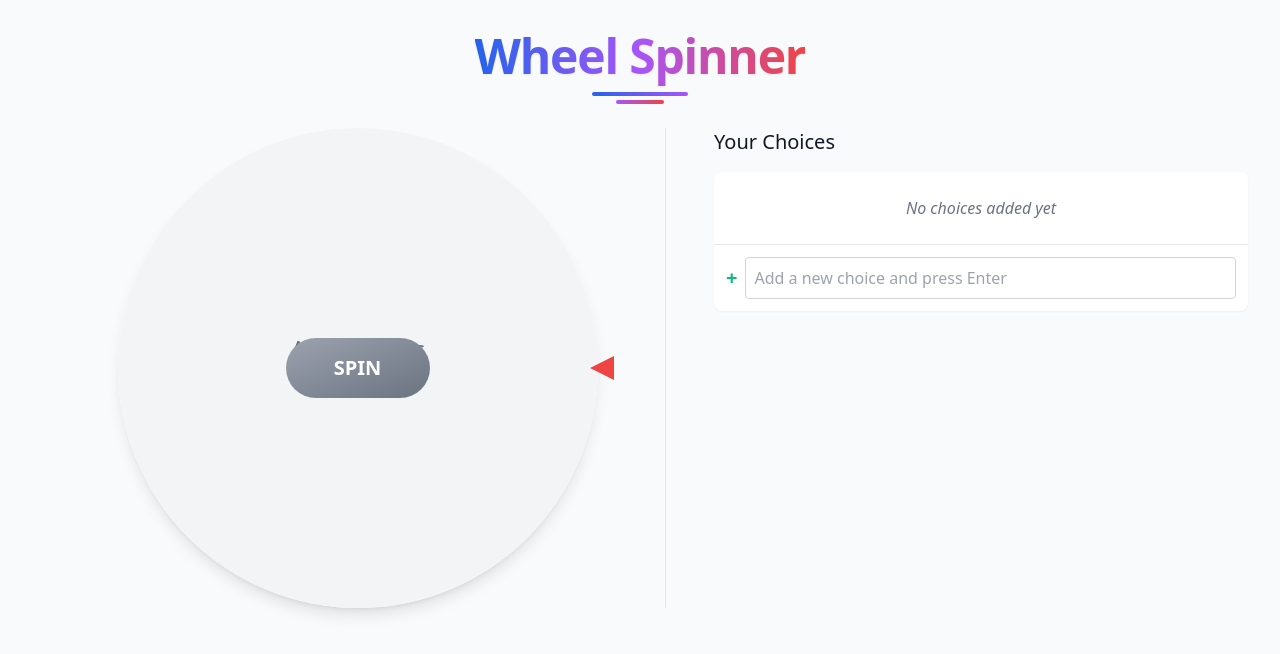
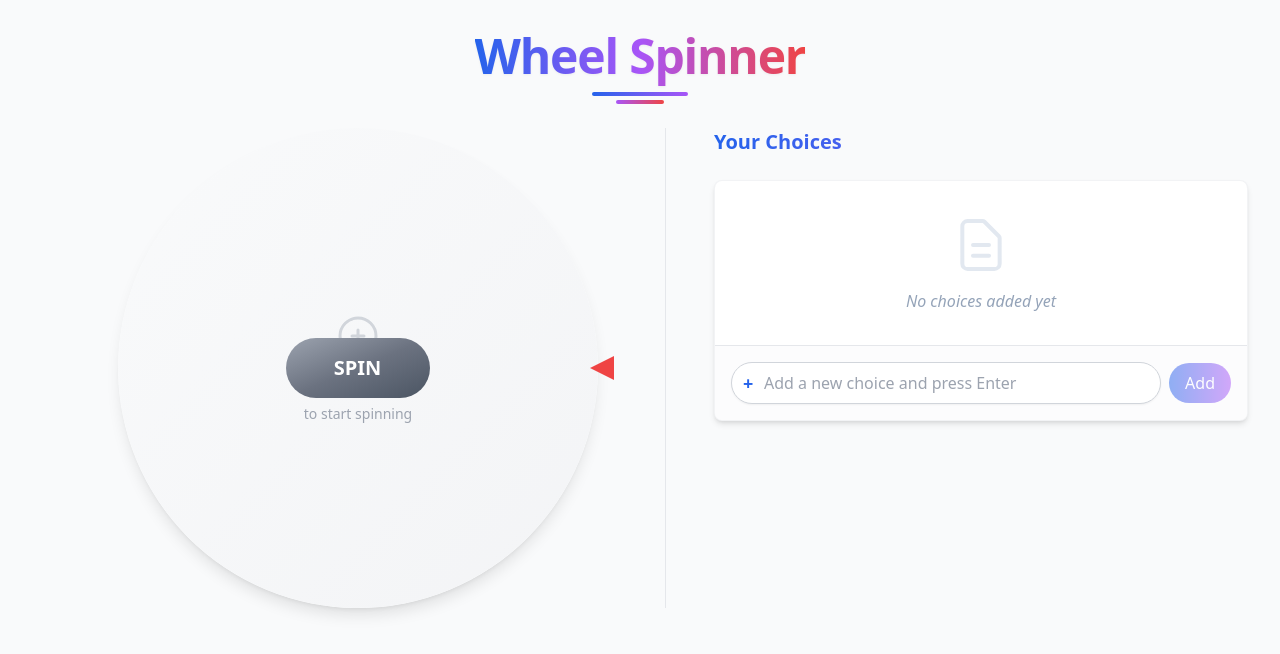
Before and after one commit to gpetiot/wheel-js, a React (Create React App) app: page / in a window 1280 px wide. Shown: the top 654 px of the page. Built offline with nearby package versions, Linux system fonts and the light colour scheme; the HTML template or start-up script is replaced by a standard one.

Commit message:
Style(app): apply consistent gradient theme across all components

```diff
--- a/src/components/ChoicesList.js
+++ b/src/components/ChoicesList.js
@@ -37,13 +37,17 @@ const ChoiceItem = ({ choice, index, onEdit, onUpdate, onDelete }) => {
   }
 
   return (
-    <li className="flex items-center justify-between p-3 border-b border-gray-200 transition-colors duration-200 hover:bg-gray-50" data-index={index}>
-      <div className="flex items-center gap-2 cursor-pointer flex-1 group" onClick={() => onEdit(index)}>
+    <li className="flex items-center justify-between p-3 border-b border-gray-200 transition-all duration-200 hover:bg-gray-50/80 relative overflow-hidden group" data-index={index}>
+      <div
+        className="absolute inset-0 opacity-0 group-hover:opacity-5 bg-gradient-to-r from-blue-600 to-purple-500 transition-opacity duration-300"
+        aria-hidden="true"
+      ></div>
+      <div className="flex items-center gap-2 cursor-pointer flex-1 group z-10" onClick={() => onEdit(index)}>
         <span className="font-medium">{choice.text}</span>
-        <span className="text-xs text-gray-400 opacity-0 transition-opacity duration-200 group-hover:opacity-100">Click to edit</span>
+        <span className="text-xs text-blue-500 opacity-0 transition-opacity duration-200 group-hover:opacity-100">Click to edit</span>
       </div>
       <button
-        className="bg-transparent text-red-500 border-none text-xl cursor-pointer p-1 rounded hover:bg-red-50 transition-colors duration-200"
+        className="relative z-10 bg-transparent text-red-500 border-none text-xl cursor-pointer p-1 rounded-full hover:bg-red-50 transition-colors duration-200 hover:text-red-600 focus:outline-none focus:ring-2 focus:ring-red-300"
         onClick={(e) => {
           e.stopPropagation();
           onDelete(index);
@@ -58,7 +62,14 @@ const ChoiceItem = ({ choice, index, onEdit, onUpdate, onDelete }) => {
 
 // Empty choices message component
 const EmptyChoicesMessage = () => (
-  <li className="py-6 px-4 text-center text-gray-500 italic">No choices added yet</li>
+  <li className="py-8 px-4 text-center text-slate-400 italic">
+    <div className="flex flex-col items-center">
+      <svg xmlns="http://www.w3.org/2000/svg" className="h-16 w-16 text-slate-200 mb-3" fill="none" viewBox="0 0 24 24" stroke="currentColor">
+        <path strokeLinecap="round" strokeLinejoin="round" strokeWidth={1.5} d="M9 12h6m-6 4h6m2 5H7a2 2 0 01-2-2V5a2 2 0 012-2h5.586a1 1 0 01.707.293l5.414 5.414a1 1 0 01.293.707V19a2 2 0 01-2 2z" />
+      </svg>
+      <span>No choices added yet</span>
+    </div>
+  </li>
 );
 
 // Main ChoicesList component
@@ -81,9 +92,9 @@ const ChoicesList = ({ choices, onChoiceEdit, onChoiceUpdate, onChoiceDelete, on
 
   return (
     <div className="flex flex-col gap-4 md:flex-1">
-      <h2 className="text-xl font-medium text-gray-900 m-0">Your Choices</h2>
+      <h2 className="text-xl font-bold text-transparent bg-clip-text bg-gradient-to-r from-blue-600 to-purple-500 mb-2">Your Choices</h2>
 
-      <div className="bg-white rounded-lg shadow-sm overflow-hidden">
+      <div className="bg-white rounded-lg shadow-md border border-gray-200/50 overflow-hidden">
         <ul className="list-none m-0 p-0 max-h-[400px] overflow-y-auto">
           {choices.length === 0 ? (
             <EmptyChoicesMessage />
@@ -101,18 +112,25 @@ const ChoicesList = ({ choices, onChoiceEdit, onChoiceUpdate, onChoiceDelete, on
           )}
         </ul>
 
-        <div className="p-3 border-t border-gray-200">
-          <div className="flex items-center gap-2">
-            <span className="text-emerald-500 text-xl font-bold">+</span>
+        <div className="p-4 border-t border-gray-200 bg-gray-50/50">
+          <div className="flex items-center gap-2 relative">
+            <span className="absolute left-3 text-gradient-to-r from-blue-600 to-purple-500 text-blue-600 font-bold text-lg z-10">+</span>
             <input
               ref={newChoiceInputRef}
               type="text"
               placeholder="Add a new choice and press Enter"
-              className="flex-1 p-2 border border-gray-300 rounded text-base focus:border-blue-500 focus:outline-none focus:ring-2 focus:ring-blue-300/30"
+              className="flex-1 p-2 pl-8 border border-gray-300 rounded-full text-base shadow-sm focus:border-purple-500 focus:outline-none focus:ring-2 focus:ring-purple-300/30 transition-all duration-200"
               value={newChoice}
               onChange={(e) => setNewChoice(e.target.value)}
               onKeyUp={handleKeyUp}
             />
+            <button
+              onClick={handleAddChoice}
+              disabled={!newChoice.trim()}
+              className="py-2 px-4 bg-gradient-to-r from-blue-600 to-purple-500 text-white rounded-full font-medium transition-all duration-200 hover:shadow-md disabled:opacity-50 disabled:cursor-not-allowed disabled:hover:shadow-none"
+            >
+              Add
+            </button>
           </div>
         </div>
       </div>
--- a/src/components/Wheel.js
+++ b/src/components/Wheel.js
@@ -4,7 +4,7 @@ import { DEFAULTS } from '../utils/constants';
 
 // Text component for the slice labels
 const SliceText = ({ text, x, y, rotation, sliceAngle }) => {
-  // Larger font for full circle or large slices
+  // Improved font size calculation
   let fontSize;
   if (sliceAngle === 360) {
     fontSize = "4.5";  // Larger font for full circle near border
@@ -29,7 +29,7 @@ const SliceText = ({ text, x, y, rotation, sliceAngle }) => {
         fontSize={fontSize}
         fontWeight="bold"
         transform={`rotate(${rotation}, ${x}, ${y})`}
-        style={{ textShadow: "0 0 1px black" }}
+        style={{ textShadow: "0 1px 2px rgba(0,0,0,0.3)" }}
       >
         <title>{text}</title>
         {text}
@@ -50,7 +50,7 @@ const SliceText = ({ text, x, y, rotation, sliceAngle }) => {
       fontSize={fontSize}
       fontWeight="bold"
       transform={`rotate(${rotation}, ${x}, ${y})`}
-      style={{ textShadow: "0 0 1px black" }}
+      style={{ textShadow: "0 1px 2px rgba(0,0,0,0.3)" }}
     >
       <title>{text}</title>
       <tspan x={x} dy="-0.6em">{words.slice(0, midpoint).join(' ')}</tspan>
@@ -61,8 +61,12 @@ const SliceText = ({ text, x, y, rotation, sliceAngle }) => {
 
 // Empty wheel message when no choices exist
 const EmptyWheelMessage = () => (
-  <div className="flex items-center justify-center h-full w-full bg-gray-100 rounded-full text-gray-500 text-2xl text-center leading-relaxed">
-    Add choices<br/>to start
+  <div className="flex flex-col items-center justify-center h-full w-full bg-gradient-to-br from-gray-50 to-gray-100 rounded-full text-gray-400 text-center">
+    <svg xmlns="http://www.w3.org/2000/svg" className="h-12 w-12 mb-3 text-gray-300" fill="none" viewBox="0 0 24 24" stroke="currentColor">
+      <path strokeLinecap="round" strokeLinejoin="round" strokeWidth={1.5} d="M12 9v3m0 0v3m0-3h3m-3 0H9m12 0a9 9 0 11-18 0 9 9 0 0118 0z" />
+    </svg>
+    <div className="text-xl font-medium">Add choices</div>
+    <div className="text-sm mt-1 text-gray-400">to start spinning</div>
   </div>
 );
 
@@ -78,6 +82,16 @@ const Wheel = ({ wheelSlices, rotation, highlightIndex = -1 }) => {
 
   return (
     <svg width="100%" height="100%" viewBox="0 0 100 100">
+      {/* Center circle (optional decorative element) */}
+      <circle
+        cx={centerX}
+        cy={centerY}
+        r={2}
+        fill="white"
+        stroke="#e5e7eb"
+        strokeWidth="0.5"
+      />
+
       {wheelSlices.map((slice, index) => {
         // Calculate angles in radians
         const startAngle = toRadians(slice.rotate);
@@ -106,6 +120,9 @@ const Wheel = ({ wheelSlices, rotation, highlightIndex = -1 }) => {
           ? 0
           : calculateTextRotation(textAngle);
 
+        // Determine if this slice is highlighted (the winner)
+        const isHighlighted = index === highlightIndex;
+
         // Add index number to each slice for debugging
         const middleRadius = radius * 0.4;
         const middleX = centerX + middleRadius * Math.cos(textAngle);
@@ -119,7 +136,18 @@ const Wheel = ({ wheelSlices, rotation, highlightIndex = -1 }) => {
               stroke="white"
               strokeWidth="1"
               data-slice-index={index}
+              className={isHighlighted ? "filter brightness-110" : ""}
             />
+            {isHighlighted && (
+              <path
+                d={pathData}
+                fill="white"
+                opacity="0.1"
+                stroke="white"
+                strokeWidth="1.5"
+                data-highlight="true"
+              />
+            )}
             <SliceText
               text={slice.text}
               x={textX}
--- a/src/components/WheelSpinner.js
+++ b/src/components/WheelSpinner.js
@@ -305,12 +305,12 @@ const WheelSpinner = () => {
             </div>
             <button
               className="absolute left-1/2 top-1/2 -translate-x-1/2 -translate-y-1/2 py-4 px-8
-              bg-gradient-to-br from-red-500 to-red-700 hover:from-red-600 hover:to-red-800
+              bg-gradient-to-br from-blue-600 via-purple-500 to-red-500 hover:from-blue-700 hover:via-purple-600 hover:to-red-600
               text-white font-bold text-xl rounded-full
-              shadow-[0_4px_14px_0_rgba(220,38,38,0.39)]
+              shadow-[0_4px_14px_0_rgba(79,70,229,0.4)]
               transition-all duration-300 ease-out transform hover:scale-105 active:scale-95
               cursor-pointer z-10
-              disabled:from-gray-400 disabled:to-gray-500 disabled:cursor-not-allowed disabled:shadow-none
+              disabled:from-gray-400 disabled:via-gray-500 disabled:to-gray-600 disabled:cursor-not-allowed disabled:shadow-none
               flex items-center justify-center gap-2 min-w-36"
               onClick={spinWheel}
               disabled={isSpinning || choices.length === 0}
@@ -330,12 +330,14 @@ const WheelSpinner = () => {
           </div>
 
           {showResult && (
-            <div className="w-full max-w-[480px] mx-auto py-4 px-4 text-center text-2xl text-slate-900 font-medium relative animate-[fadeIn_0.5s_ease-in,pulseScale_1s_ease-in-out]">
-              The wheel has chosen:
-              <strong className="block mt-2 text-3xl font-bold text-blue-600 drop-shadow-sm">
-                {result}
-              </strong>
-              <div className="absolute -bottom-[10px] left-1/2 w-4/5 h-1 bg-gradient-to-r from-transparent via-blue-500/50 to-transparent -translate-x-1/2 rounded-md"></div>
+            <div className="w-full max-w-[480px] mx-auto py-5 px-6 text-center relative animate-[fadeIn_0.5s_ease-in,pulseScale_1s_ease-in-out] bg-white/80 backdrop-blur-sm rounded-xl shadow-md">
+              <div className="text-lg text-slate-600 font-medium">The wheel has chosen:</div>
+              <div className="relative mt-3 pb-3">
+                <strong className="block text-3xl font-bold bg-gradient-to-r from-blue-600 via-purple-500 to-red-500 bg-clip-text text-transparent drop-shadow-sm">
+                  {result}
+                </strong>
+                <div className="absolute bottom-0 left-1/2 w-4/5 h-[2px] bg-gradient-to-r from-transparent via-purple-500/50 to-transparent -translate-x-1/2"></div>
+              </div>
             </div>
           )}
         </div>
--- a/src/utils/constants.js
+++ b/src/utils/constants.js
@@ -1,13 +1,22 @@
-// Colors for wheel sectors
+// Colors for wheel sectors - updated to match the gradient theme
 export const COLORS = [
-  '#16a34a', '#0ea5e9', '#6366f1', '#8b5cf6',
-  '#ec4899', '#f43f5e', '#fb923c', '#fbbf24',
-  '#84cc16', '#10b981', '#06b6d4', '#3b82f6'
+  '#3b82f6', // blue-500
+  '#4f46e5', // indigo-600
+  '#6366f1', // indigo-500
+  '#8b5cf6', // violet-500
+  '#a855f7', // purple-500
+  '#c026d3', // fuchsia-600
+  '#d946ef', // fuchsia-500
+  '#ec4899', // pink-500
+  '#f43f5e', // rose-500
+  '#ef4444', // red-500
+  '#f97316', // orange-500
+  '#6366f1', // indigo-500 (repeat to ensure enough colors)
 ];
 
 // Default values for various settings
 export const DEFAULTS = {
-  DEFAULT_COLOR: '#6366f1',
+  DEFAULT_COLOR: '#6366f1', // indigo-500
   MIN_SPINS: 4,
   MAX_SPINS: 6,
   SPIN_DURATION: 5000,
```
